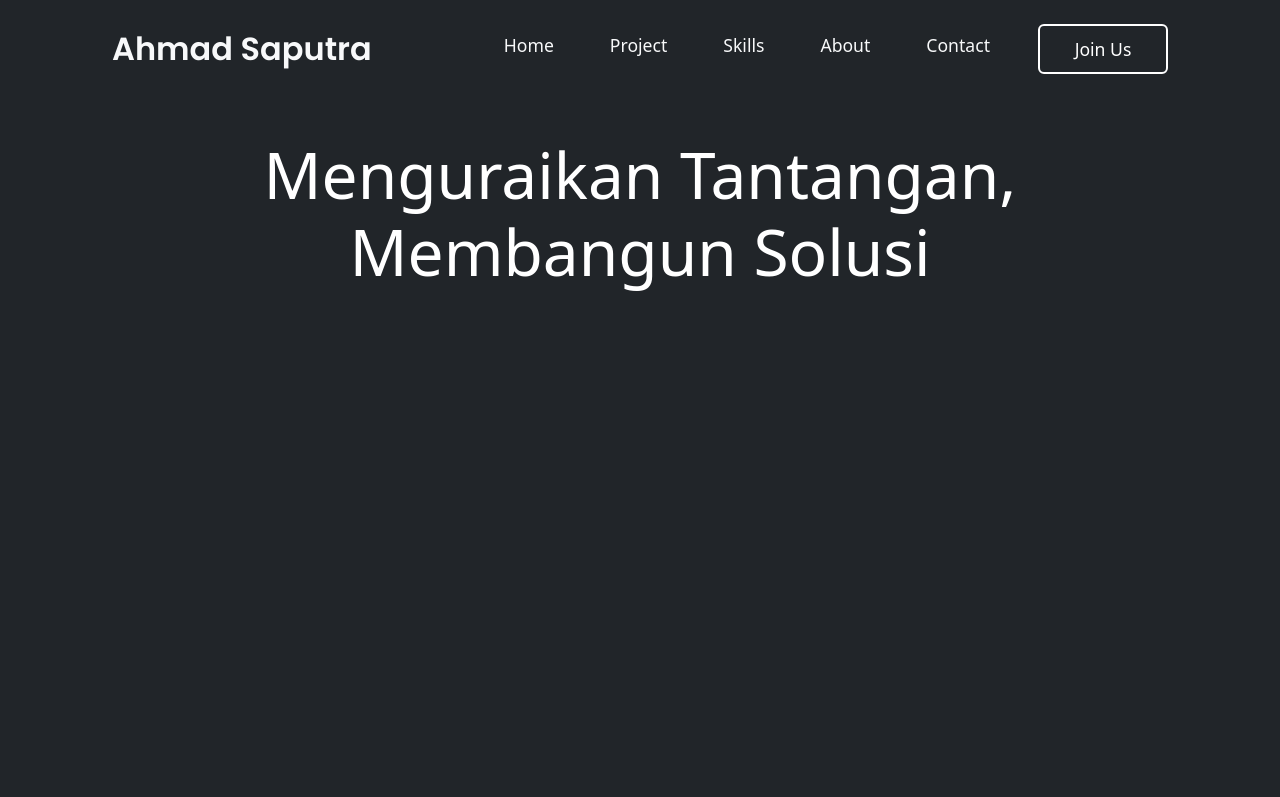
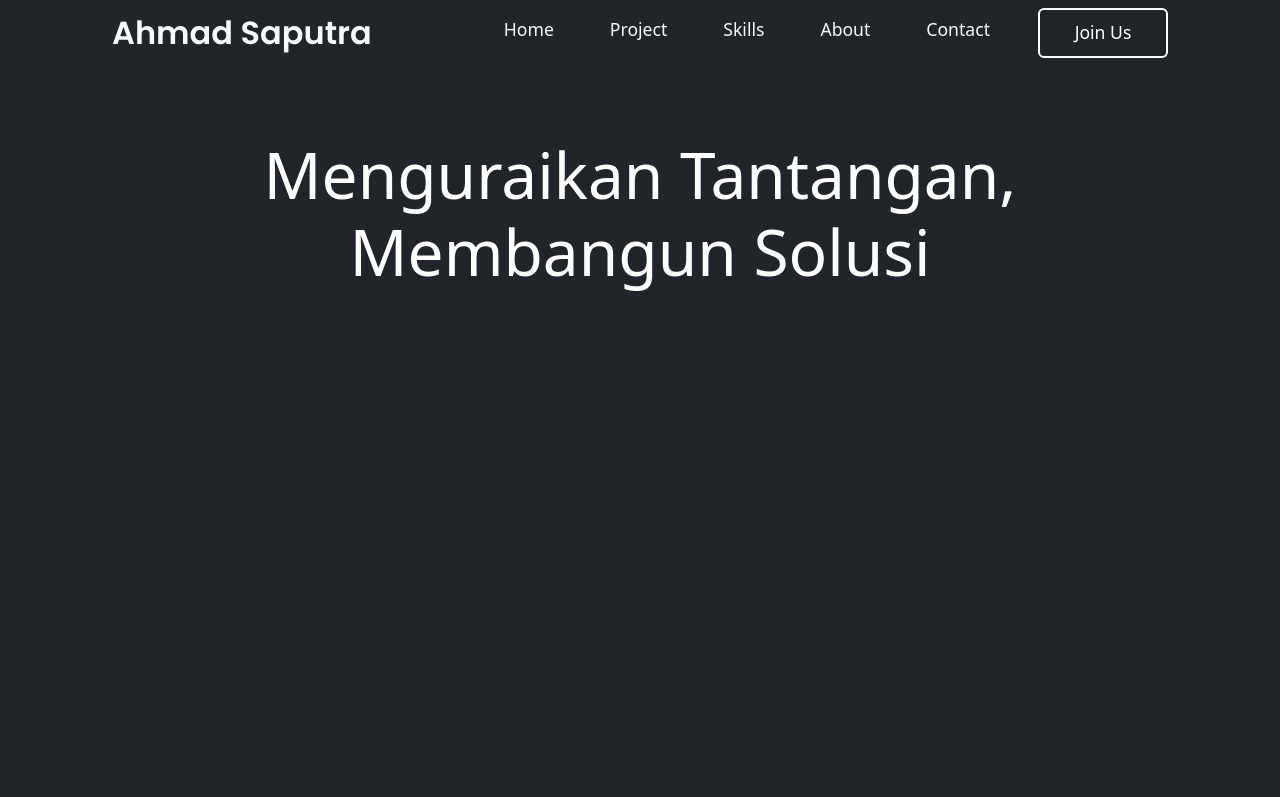
Before and after one commit to ahmadsaputra19/ahmadsaputra19.github.io, a plain HTML site: page index.html in a window 1280 px wide. Shown: the top 797 px of the page. Drawn offline with nearby package versions, Linux system fonts and the light colour scheme; a web font is replaced by a local one.

Commit message:
merubah height pada navbar

```diff
--- a/css/style.css
+++ b/css/style.css
@@ -17,6 +17,7 @@ body {
   left: 0;
   display: flex;
   width: 100%;
+  height: 65px;
   padding: 20px 100px;
   z-index: 99;
 }
--- a/index.html
+++ b/index.html
@@ -17,7 +17,7 @@
   <body class="bg-dark">
     <!-- Navbar -->
     <div class="bg-cover">
-      <nav class="navbar navbar-expand-lg bg-transparent sticky-top">
+      <nav class="navbar navbar-expand-lg bg-dark sticky-top">
         <div class="container">
           <a class="navbar-brand text-light" href="#">Ahmad Saputra</a>
           <button class="navbar-toggler ml-auto" type="button" data-toggle="collapse" data-target="#navbarNavAltMarkup" aria-controls="navbarNavAltMarkup" aria-expanded="false" aria-label="Toggle navigation">
```
